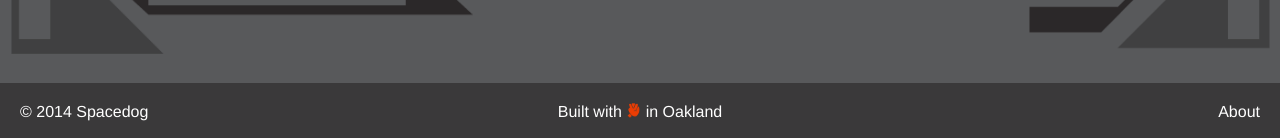
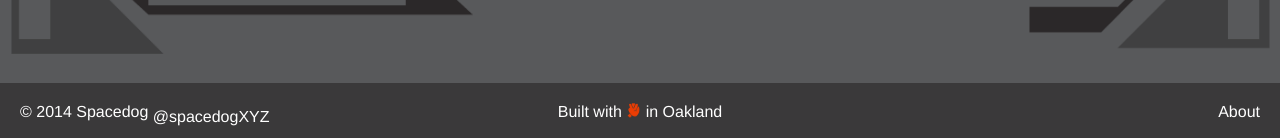
Before and after one commit to spacedogXYZ/spacedogXYZ, a Jekyll site: the page built from index.html, in a window 1280 px wide. Shown: the part 4481-4619 px from the top of the page. Built offline with Jekyll 4.4.1, drawn with Linux system fonts in a browser that asks for light colours; nearby versions of some CDN libraries; comment, search, counter and statistics services are not loaded.

Commit message:
twitterz

```diff
--- a/_includes/analytics.html
+++ b/_includes/analytics.html
@@ -8,3 +8,5 @@
   ga('send', 'pageview');
 
 </script>
+
+<script>!function(d,s,id){var js,fjs=d.getElementsByTagName(s)[0],p=/^http:/.test(d.location)?'http':'https';if(!d.getElementById(id)){js=d.createElement(s);js.id=id;js.src=p+'://platform.twitter.com/widgets.js';fjs.parentNode.insertBefore(js,fjs);}}(document, 'script', 'twitter-wjs');</script>
--- a/_layouts/default.html
+++ b/_layouts/default.html
@@ -18,7 +18,8 @@
 
     <footer>
       <div class="wrapper">
-        <div class="copy">&copy; 2014 Spacedog</div>
+        <div class="copy">&copy; 2014 Spacedog <span class="follow"><a href="https://twitter.com/spacedogXYZ" class="twitter-follow-button" data-show-count="false" data-show-screen-name="false" data-dnt="true">@spacedogXYZ</a></span>
+        </div>
         <div class="built">Built with <img src="/static/icons/heart.png" alt="heart" class="icon"> in Oakland</div>
         <div class="source"><a href="/about">About</a></div>
       </div>
--- a/css/style.css
+++ b/css/style.css
@@ -52,11 +52,10 @@ audio:not([controls]) {
 html {
   font-family: sans-serif;
   /* 1 */
-
   -webkit-text-size-adjust: 100%;
+  /* 2 */
   -ms-text-size-adjust: 100%;
   /* 2 */
-
 }
 /**
  * Remove default margin.
@@ -211,10 +210,8 @@ fieldset {
 legend {
   border: 0;
   /* 1 */
-
   padding: 0;
   /* 2 */
-
 }
 /**
  * 1. Correct font family not being inherited in all browsers.
@@ -227,13 +224,10 @@ select,
 textarea {
   font-family: inherit;
   /* 1 */
-
   font-size: 100%;
   /* 2 */
-
   margin: 0;
   /* 3 */
-
 }
 /**
  * Address Firefox 4+ setting `line-height` on `input` using `!important` in
@@ -266,10 +260,8 @@ input[type="reset"],
 input[type="submit"] {
   -webkit-appearance: button;
   /* 2 */
-
   cursor: pointer;
   /* 3 */
-
 }
 /**
  * Re-set default cursor for disabled elements.
@@ -286,10 +278,8 @@ input[type="checkbox"],
 input[type="radio"] {
   box-sizing: border-box;
   /* 1 */
-
   padding: 0;
   /* 2 */
-
 }
 /**
  * 1. Address `appearance` set to `searchfield` in Safari 5 and Chrome.
@@ -299,11 +289,9 @@ input[type="radio"] {
 input[type="search"] {
   -webkit-appearance: textfield;
   /* 1 */
-
   -moz-box-sizing: content-box;
   -webkit-box-sizing: content-box;
   /* 2 */
-
   box-sizing: content-box;
 }
 /**
@@ -329,10 +317,8 @@ input::-moz-focus-inner {
 textarea {
   overflow: auto;
   /* 1 */
-
   vertical-align: top;
   /* 2 */
-
 }
 /* ==========================================================================
    Tables
@@ -375,7 +361,7 @@ table {
 @media (min-width: 768px) {
   .third {
     float: left;
-    width: 33.33333333333333%;
+    width: 33.33333333%;
   }
 }
 .two-third {
@@ -389,7 +375,7 @@ table {
 @media (min-width: 768px) {
   .two-third {
     float: left;
-    width: 66.66666666666666%;
+    width: 66.66666667%;
   }
 }
 .full {
@@ -532,6 +518,11 @@ footer:after {
 footer:after {
   clear: both;
 }
+footer span.follow {
+  display: inline-block;
+  position: relative;
+  top: 5px;
+}
 footer a {
   color: #ffffff;
 }
@@ -566,7 +557,7 @@ footer .wrapper div {
 @media (min-width: 768px) {
   footer .wrapper div {
     float: left;
-    width: 33.33333333333333%;
+    width: 33.33333333%;
   }
 }
 @media (min-width: 768px) {
@@ -663,7 +654,7 @@ body.index section#how-we-work > ul > li {
 @media (min-width: 768px) {
   body.index section#how-we-work > ul > li {
     float: left;
-    width: 33.33333333333333%;
+    width: 33.33333333%;
   }
 }
 body.index section#how-we-work > ul > li div {
@@ -792,7 +783,7 @@ body.index section#accomplishments ul .description {
 @media (min-width: 768px) {
   body.index section#accomplishments ul .description {
     float: left;
-    width: 66.66666666666666%;
+    width: 66.66666667%;
   }
 }
 body.index section#accomplishments ul .stat {
@@ -818,7 +809,7 @@ body.index section#accomplishments ul .logo {
 }
 @media (min-width: 768px) {
   body.index section#accomplishments ul .logo {
-    margin-left: 8.333333333333332%;
+    margin-left: 8.33333333%;
   }
 }
 body.index section#accomplishments ul .logo img {
@@ -861,7 +852,6 @@ body.post .videoWrapper {
   position: relative;
   padding-bottom: 56.25%;
   /* 16:9 */
-
   padding-top: 25px;
   height: 0;
 }
@@ -908,3 +898,4 @@ body.post h4.meta {
     background: #58595B;
   }
 }
+/*# sourceMappingURL=style.css.map */
--- a/less/default.less
+++ b/less/default.less
@@ -59,6 +59,11 @@ footer {
   width: 100%;
   .clearfix();
   color: @white;
+  span.follow {
+    display: inline-block;
+    position: relative;
+    top: 5px;
+  }
   a {
     color: @white;
     &:visited { color: @white; }
```
Also changed, not shown: 1 other file.
